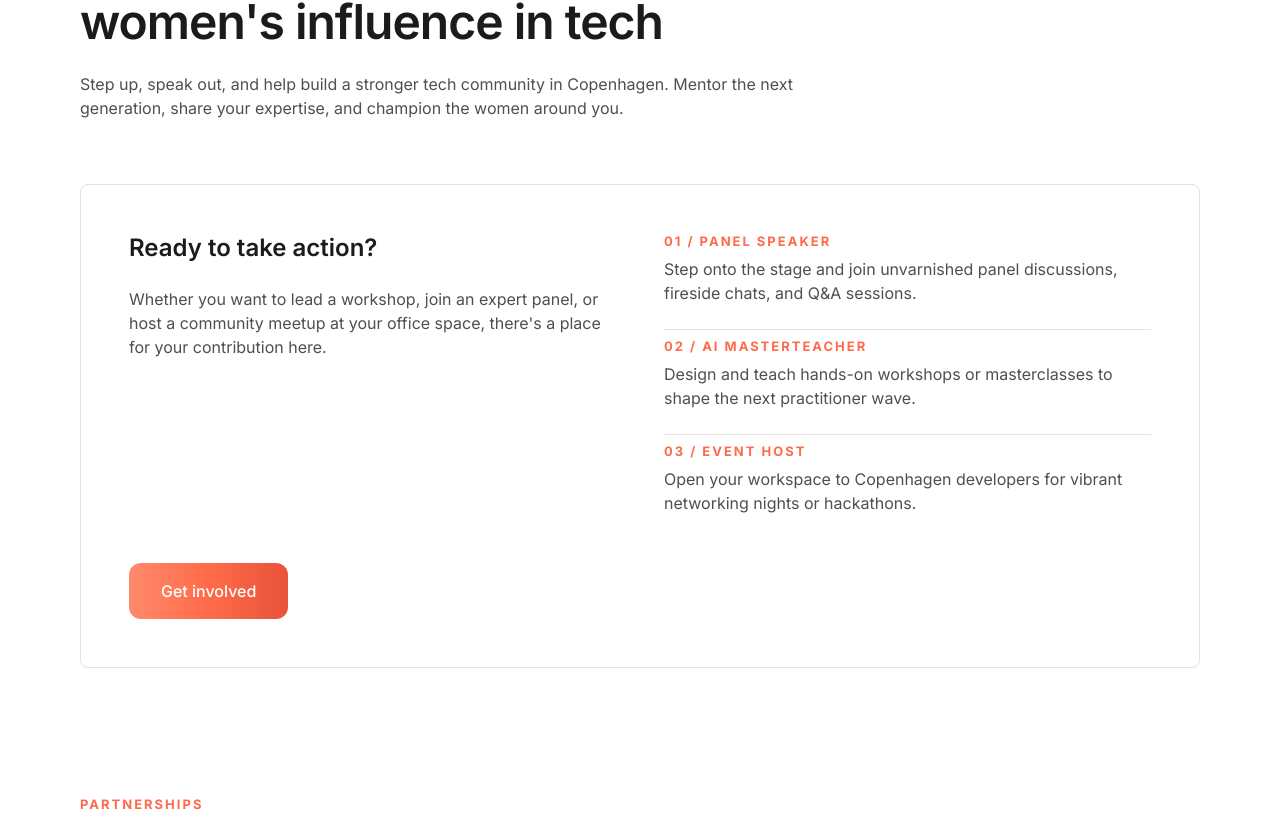
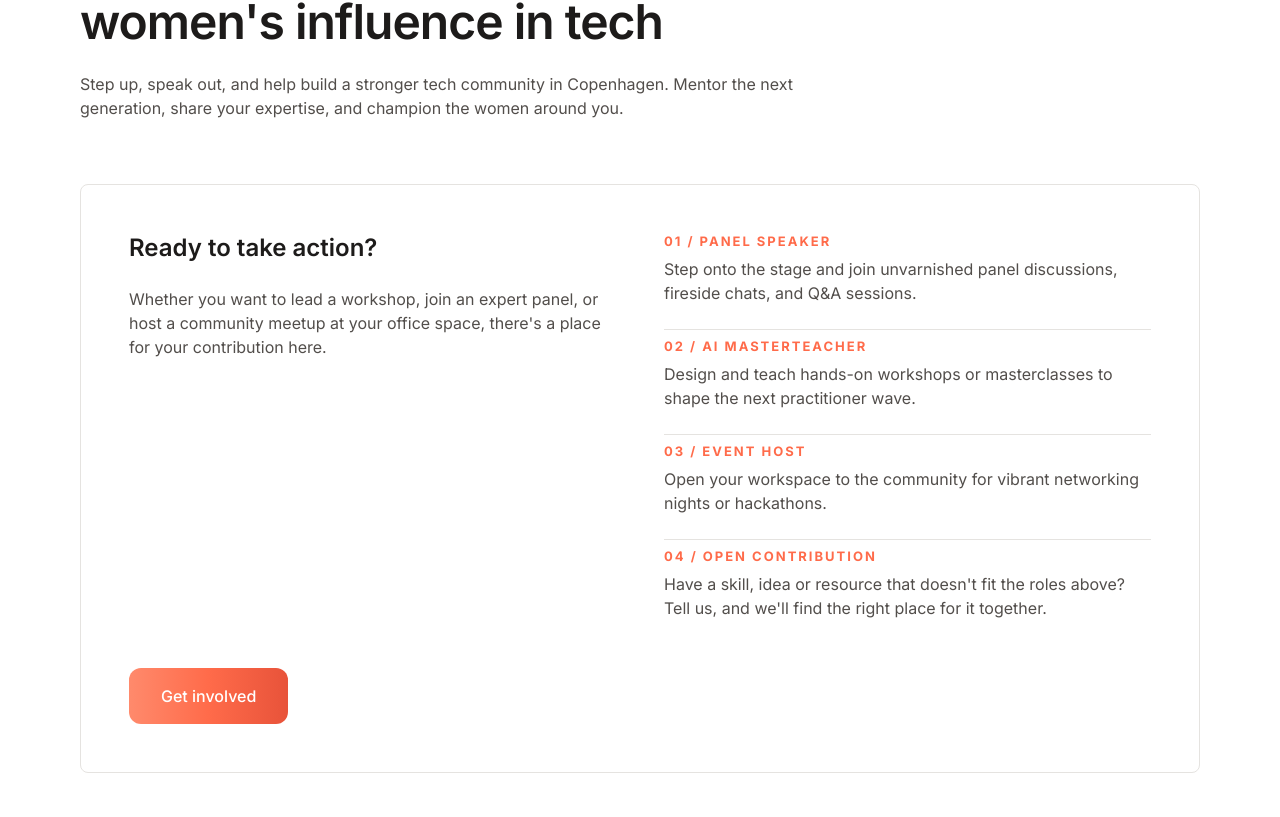
Before and after one commit to merimano/techwomen-dk, a React (Vite) app: page / in a window 1280 px wide. Shown: the part 6213-7030 px from the top of the page. Built offline with nearby package versions, Linux system fonts and the light colour scheme.

Commit message:
Opportunities: staggered roles reveal, drawn dividers, hover interaction, clickable rows, 4th role, copy update

```diff
--- a/src/data/getInvolved.ts
+++ b/src/data/getInvolved.ts
@@ -22,7 +22,12 @@ export const getInvolved = {
     },
     {
       label: "03 / Event host",
-      description: "Open your workspace to Copenhagen developers for vibrant networking nights or hackathons.",
+      description: "Open your workspace to the community for vibrant networking nights or hackathons.",
+    },
+    {
+      label: "04 / Open contribution",
+      description:
+        "Have a skill, idea or resource that doesn't fit the roles above? Tell us, and we'll find the right place for it together.",
     },
   ],
 };
--- a/src/sections/GetInvolved.tsx
+++ b/src/sections/GetInvolved.tsx
@@ -1,7 +1,32 @@
+import { useEffect, useRef, useState, type CSSProperties } from "react";
 import { getInvolved } from "../data/getInvolved";
 import { ButtonPrimary } from "../components/Button";
+import { ArrowIcon } from "../components/icons";
+import "./get-involved-reveal.css";
+
+const ROLE_STAGGER_MS = 100;
 
 export function GetInvolved() {
+  // Roles stack top-to-bottom reveal, triggered once the list scrolls into
+  // view — the section sits below the fold, same reasoning as Mission's.
+  const rolesRef = useRef<HTMLDivElement>(null);
+  const [rolesOn, setRolesOn] = useState(false);
+  useEffect(() => {
+    const el = rolesRef.current;
+    if (!el) return;
+    if (window.matchMedia("(prefers-reduced-motion: reduce)").matches) return;
+    const io = new IntersectionObserver(
+      ([entry]) => {
+        if (!entry.isIntersecting) return;
+        setRolesOn(true);
+        io.disconnect();
+      },
+      { rootMargin: "-10% 0px" },
+    );
+    io.observe(el);
+    return () => io.disconnect();
+  }, []);
+
   return (
     <section id="get-involved" className="px-6 py-16 sm:px-10" style={{ backgroundColor: "var(--color-warm-50)" }}>
       <div className="mx-auto flex max-w-7xl flex-col gap-16 lg:px-10">
@@ -30,16 +55,42 @@ export function GetInvolved() {
                 {getInvolved.cta.description}
               </p>
             </div>
-            <div className="flex flex-col gap-6">
+            <div ref={rolesRef} className={`tw-roles flex flex-col gap-6 ${rolesOn ? "is-on" : ""}`}>
               {getInvolved.opportunities.map((item, i) => (
-                <div key={item.label} className="flex flex-col gap-2">
-                  {i > 0 && <div className="h-px w-full" style={{ backgroundColor: "var(--color-stroke-subtle)" }} />}
-                  <p className="text-kicker" style={{ color: "var(--color-accent-coral)" }}>
-                    {item.label.toUpperCase()}
-                  </p>
-                  <p className="text-body" style={{ color: "var(--color-text-secondary)" }}>
-                    {item.description}
-                  </p>
+                <div
+                  key={item.label}
+                  className="tw-roles-item flex flex-col gap-2"
+                  style={{ "--delay": `${i * ROLE_STAGGER_MS}ms` } as CSSProperties}
+                >
+                  {i > 0 && (
+                    <div
+                      className="tw-roles-divider h-px w-full"
+                      style={{
+                        backgroundColor: "var(--color-stroke-subtle)",
+                        "--delay": `${(i - 1) * ROLE_STAGGER_MS}ms`,
+                      } as CSSProperties}
+                    />
+                  )}
+                  {/* Hover nudge/dim/arrow live here, one level in from
+                      .tw-roles-item, so they never fight that element's own
+                      entrance-animation transform. An <a>, not a <div> — the
+                      whole row opens the same form as the CTA button below. */}
+                  <a
+                    href={getInvolved.cta.ctaHref}
+                    target="_blank"
+                    rel="noopener noreferrer"
+                    className="tw-roles-item-inner flex flex-col gap-2 no-underline"
+                  >
+                    <div className="flex items-center justify-between gap-3">
+                      <p className="tw-roles-item-kicker text-kicker" style={{ color: "var(--color-accent-coral)" }}>
+                        {item.label.toUpperCase()}
+                      </p>
+                      <ArrowIcon className="tw-roles-item-arrow size-4 shrink-0 text-[var(--color-accent-coral)]" />
+                    </div>
+                    <p className="text-body" style={{ color: "var(--color-text-secondary)" }}>
+                      {item.description}
+                    </p>
+                  </a>
                 </div>
               ))}
             </div>
--- /dev/null
+++ b/src/sections/get-involved-reveal.css
@@ -0,0 +1,92 @@
+/* Roles list: each item fades/rises in, top to bottom, ~100ms apart. */
+.tw-roles-item {
+  opacity: 0;
+  transform: translateY(16px);
+}
+.tw-roles.is-on .tw-roles-item {
+  animation: tw-roles-item-in 450ms cubic-bezier(0.16, 1, 0.3, 1) both;
+  animation-delay: var(--delay, 0ms);
+}
+@keyframes tw-roles-item-in {
+  from {
+    opacity: 0;
+    transform: translateY(16px);
+  }
+  to {
+    opacity: 1;
+    transform: translateY(0);
+  }
+}
+
+/* Dividers: each line draws left-to-right across the gap between one role
+   appearing and the next — so the list reads as built, not just shown. */
+.tw-roles-divider {
+  transform: scaleX(0);
+  transform-origin: left;
+}
+.tw-roles.is-on .tw-roles-divider {
+  /* Duration matches ROLE_STAGGER_MS in GetInvolved.tsx — the draw spans
+     exactly the gap so it finishes right as the next role starts fading in. */
+  animation: tw-roles-divider-in 100ms linear both;
+  animation-delay: var(--delay, 0ms);
+}
+@keyframes tw-roles-divider-in {
+  from {
+    transform: scaleX(0);
+  }
+  to {
+    transform: scaleX(1);
+  }
+}
+
+/* Row hover: nudges right, kicker shifts to the coral hover shade, a
+   trailing arrow slides in, and every other row dims slightly. The nudge/
+   arrow/dim live on .tw-roles-item-inner (not .tw-roles-item itself), so
+   they never fight that element's own entrance-animation transform. */
+.tw-roles-item-inner {
+  transition:
+    transform 200ms ease,
+    opacity 200ms ease;
+}
+.tw-roles-item:hover .tw-roles-item-inner {
+  transform: translateX(4px);
+}
+.tw-roles:has(.tw-roles-item:hover) .tw-roles-item:not(:hover) .tw-roles-item-inner {
+  opacity: 0.6;
+}
+.tw-roles-item-kicker {
+  transition: color 200ms ease;
+}
+.tw-roles-item:hover .tw-roles-item-kicker {
+  color: var(--color-accent-coral-hover);
+}
+.tw-roles-item-arrow {
+  opacity: 0;
+  transform: translateX(-6px);
+  transition:
+    opacity 200ms ease,
+    transform 200ms ease;
+}
+.tw-roles-item:hover .tw-roles-item-arrow {
+  opacity: 1;
+  transform: translateX(0);
+}
+
+@media (prefers-reduced-motion: reduce) {
+  .tw-roles-item {
+    opacity: 1;
+    transform: none;
+  }
+  .tw-roles-divider {
+    transform: none;
+  }
+  .tw-roles.is-on .tw-roles-item,
+  .tw-roles.is-on .tw-roles-divider {
+    animation: none;
+  }
+  .tw-roles-item-inner,
+  .tw-roles-item-kicker,
+  .tw-roles-item-arrow {
+    transition: none;
+  }
+}
```
